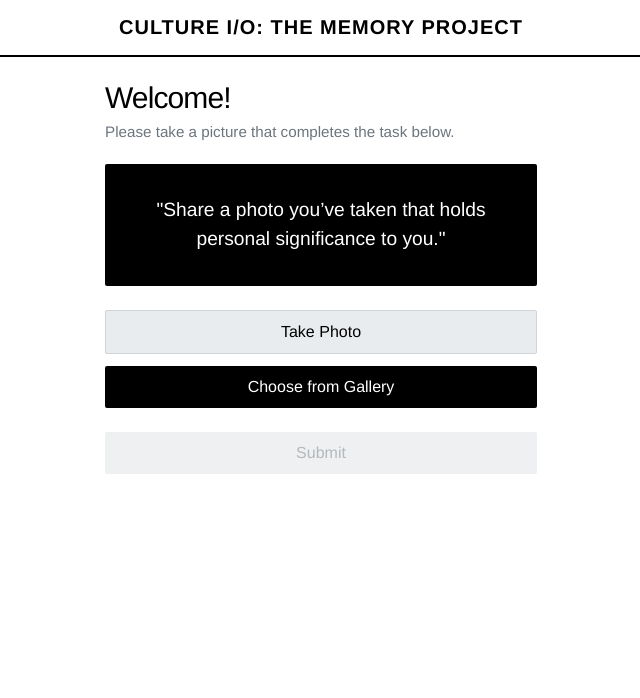
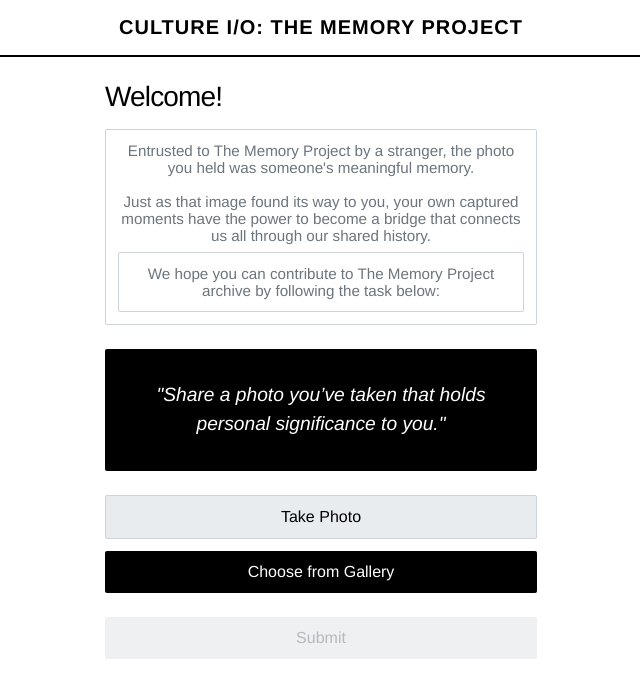
Before and after one commit to Karen232261/cultureio, a website: page frontend/index.html in a window 1280 px wide. Shown: the whole page, without its empty margins (319-959 px from the left). Drawn offline with Linux system fonts and the light colour scheme.

Commit message:
changed prompt to italics, changed text inside the intro part under welcome

```diff
--- a/frontend/index.html
+++ b/frontend/index.html
@@ -12,7 +12,11 @@
   <main class="container" id="main-content">
     <div class="welcome-box">
       <h1>Welcome!</h1>
-      <p>Please take a picture that completes the task below.</p>
+    </div>
+    <div class = "intro-box">
+      Entrusted to The Memory Project by a stranger, the photo you held was someone's meaningful memory.
+        <br> <br> Just as that image found its way to you, your own captured moments have the power to become a bridge that connects us all through our shared history. <br>
+      <p>We hope you can contribute to The Memory Project archive by following the task below:</p>
     </div>
     <div class="task-card">
         "Share a photo you’ve taken that holds personal significance to you."
--- a/frontend/styles.css
+++ b/frontend/styles.css
@@ -58,16 +58,34 @@ body {
 }
 
 .welcome-box h1 {
-  font-size: 1.875rem;
+  font-size: 1.75rem;
   font-weight: 500;
   letter-spacing: -0.03em;
-  margin-bottom: 0.5rem;
   color: #000000;
 }
 
 .welcome-box p {
   color: var(--muted-foreground);
   font-size: 0.95rem;
+}
+
+.intro-box {
+  margin-top: -0.5rem;
+  color: var(--muted-foreground);
+  font-size: 0.95rem;
+  text-align: center;
+  padding: 0.75rem;
+  border-radius: var(--radius);
+  border: 1px solid var(--border);
+}
+.intro-box p {
+  margin-top: 0.5rem;
+  color: var(--muted-foreground);
+  font-size: 0.95rem;
+  text-align: center;
+  padding: 0.75rem;
+  border-radius: var(--radius);
+  border: 1px solid var(--border);
 }
 
 .task-card {
@@ -79,6 +97,7 @@ body {
   font-size: 1.2rem;
   line-height: 1.5;
   text-align: center;
+  font-style: italic;
 }
 
 .prompt {
```
